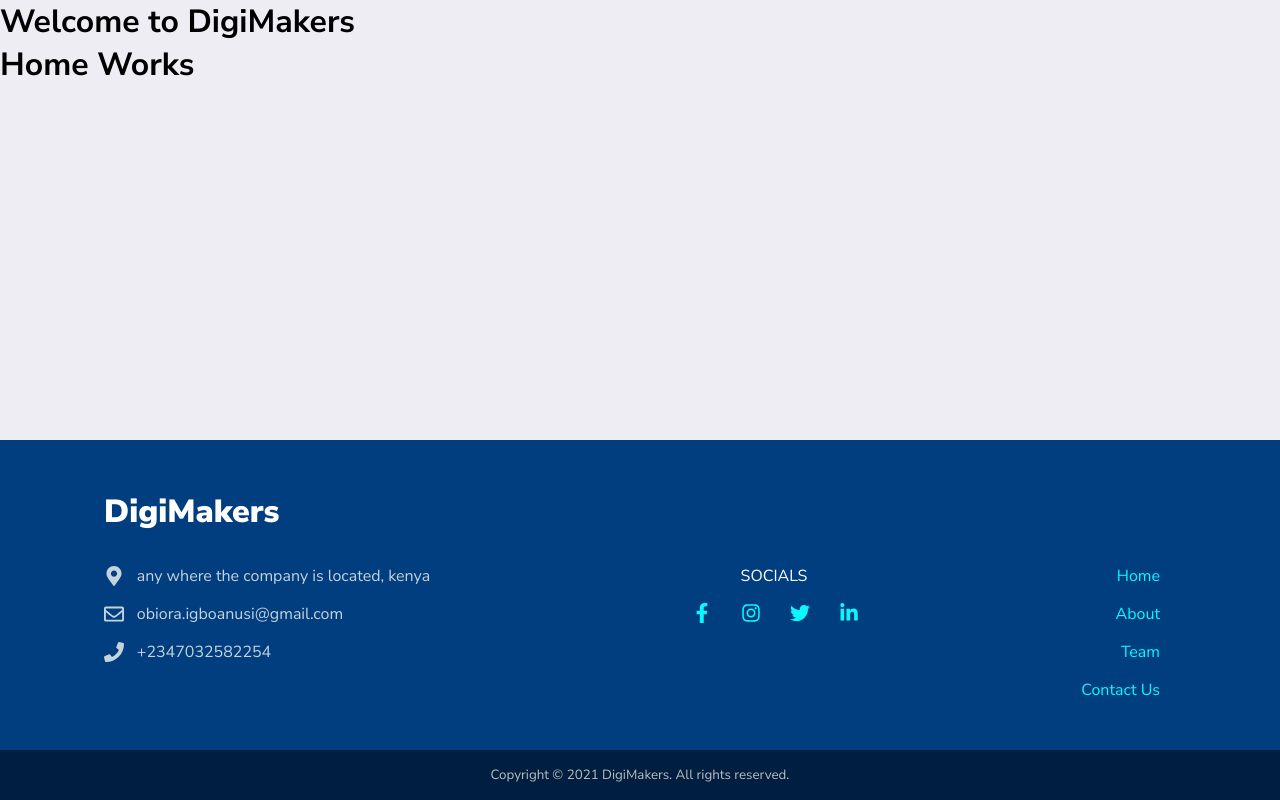
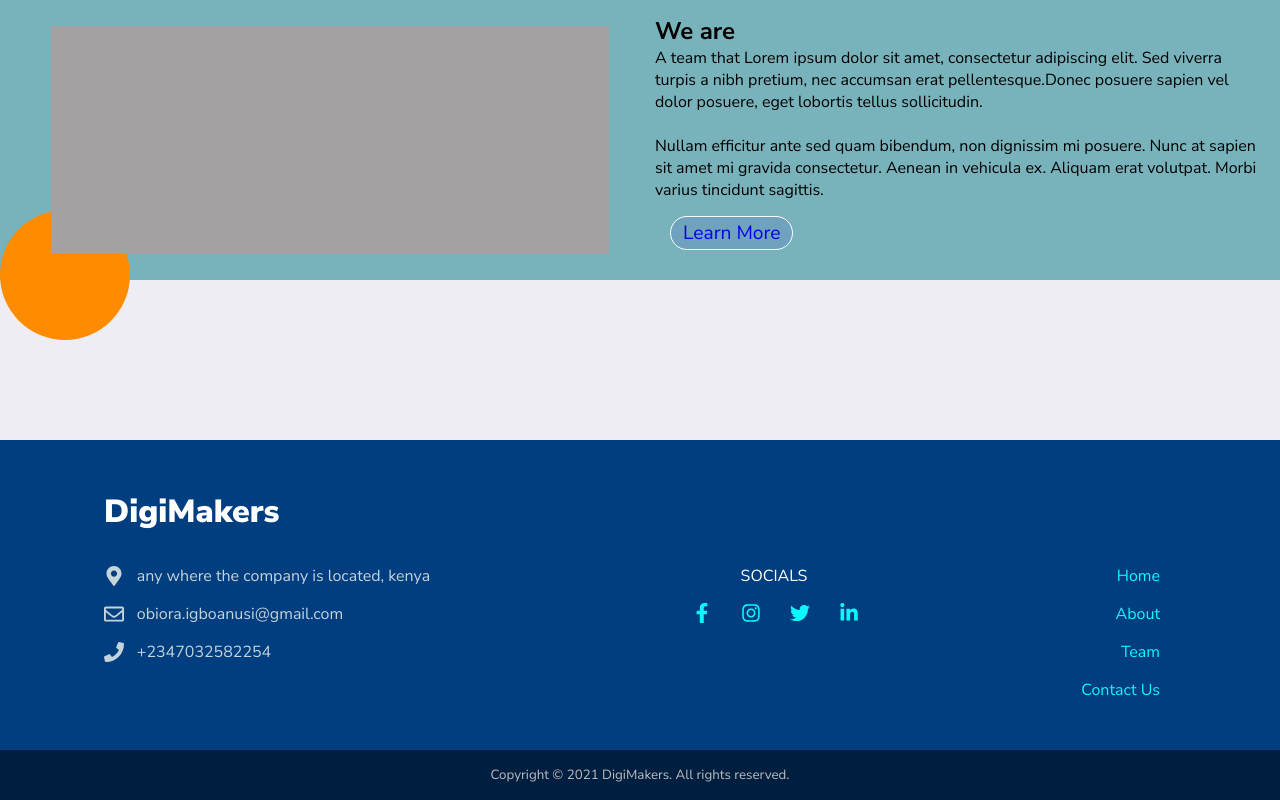
Before and after one commit to Luxt-Tech-JavaScript-Peer2/Digimakers-Landing-Page, a React (Create React App) app: page / in a window 1280 px wide. Built offline with nearby package versions, Linux system fonts and the light colour scheme.

Commit message:
homecomponent2 first commit

```diff
--- a/src/App.js
+++ b/src/App.js
@@ -14,12 +14,12 @@ class App extends Component {
     return (
       <Router>
         <div className='main-view'>
-          <h1>Welcome to DigiMakers</h1>
           <Route exact path='/' component={Home}/>
           <Route path='/about' component={About}/>
           <Route path='/team'component={Team}/>
           <Route path='/contact' component={Contact}/>
           <Footer/>
+
         </div>
      </Router>
     );
--- /dev/null
+++ b/src/components/homecomponents/component2.css
@@ -0,0 +1,68 @@
+.containerWrapper{
+    background-color: rgb(120, 178, 187);
+    position:relative;
+    z-index:1;
+
+}
+.gridContainer{
+    display:grid;
+    grid-template-columns: 50% 50%;
+    grid-gap:10px;
+    padding:10px 20px;
+}
+.container1{
+    background-color: rgb(163, 161, 161);
+    height:88%;
+    width:90%;
+    margin:auto;
+    z-index:1;
+
+}
+.container2{
+    margin:5px;
+
+}
+.container2Btn{
+    display:inline-block;
+    border: 1px solid rgb(255,255, 255);
+    border-radius:20px;
+    background-color: rgba(21, 21, 209,0.1);
+    text-align:center;
+    padding:3px 12px;
+    font-size:larger;
+    margin:15px;
+
+}
+
+.circle{
+    position:absolute;
+    background-color:rgb(255,140,0);
+    width: 130px;
+    height:130px;
+    border-radius: 50%;
+    top:75%;
+    left:0;
+}
+@media screen and (max-width:900px){
+    .flex-container{
+        grid-gap:10px;
+    }
+    .container2{
+        font-size:80%;
+
+    }
+    .circle{
+        width:100px;
+        height:100px;
+    }
+}
+@media screen and (max-width:510px){
+    .hiddencontent{
+        display:none;
+    }
+}
+@media screen and (max-width:350px){
+    .container2 .span{
+        display:none;
+    }
+}
--- /dev/null
+++ b/src/components/homecomponents/component2.js
@@ -0,0 +1,52 @@
+import React from 'react'
+import { BrowserRouter as Router, Link, Route, Switch } from 'react-router-dom';
+import About from  '../pages/About';
+import './component2.css'
+class Component2 extends React.Component{
+    render(){
+        return(
+            <Router>
+                <div>
+                <div className="containerWrapper">
+                <div className= 'gridContainer'>
+                    <div className="container1">
+                    </div>
+                    <div className="container2">
+                        <div className='container2Content'>
+                            <h2>We are</h2>
+                             <p>
+                                 A team that Lorem ipsum dolor sit amet, consectetur adipiscing elit.
+                                 Sed viverra turpis a nibh pretium, nec accumsan erat pellentesque.
+                                 <span>
+                                     Donec posuere sapien vel dolor posuere, eget lobortis tellus sollicitudin.
+                                 </span>
+                            </p>
+
+                            <br></br>
+
+                            <p className='hiddencontent'>
+                                 Nullam efficitur ante sed quam bibendum, non dignissim mi posuere.
+                                 Nunc at sapien sit amet mi gravida consectetur. Aenean in vehicula ex.
+                                 Aliquam erat volutpat. Morbi varius tincidunt sagittis.
+                            </p>
+                        </div>
+                        <div className='container2Btn'>
+                            <Link to='/pages/about'>Learn more</Link>
+
+                        </div>
+                    </div>
+                </div>
+                <div className='circle'></div>
+               </div>
+               <div>
+                 <Switch>
+                       <Route path='/pages/about' exact component={About} />
+                 </Switch>
+               </div>
+               </div>
+            </Router>
+        )
+    }
+}
+
+export default Component2;
--- a/src/components/pages/Home.js
+++ b/src/components/pages/Home.js
@@ -1,10 +1,11 @@
 import React, { Component } from 'react'
+import Component2 from '../homecomponents/component2'
 
 export default class Home extends Component {
   render() {
     return (
       <div>
-        <h1>Home Works</h1>
+        <Component2/>
       </div>
     )
   }
--- a/src/index.css
+++ b/src/index.css
@@ -1,3 +1,4 @@
+
 * {
   box-sizing: border-box;
   padding: 0;
```
